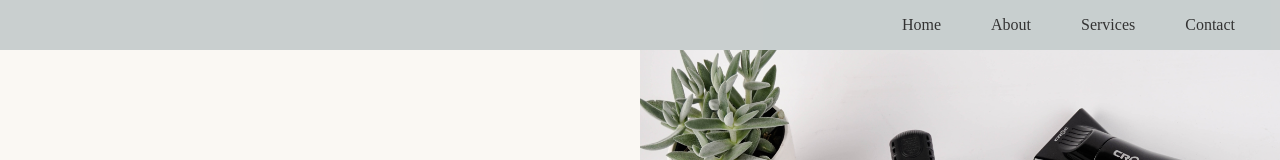
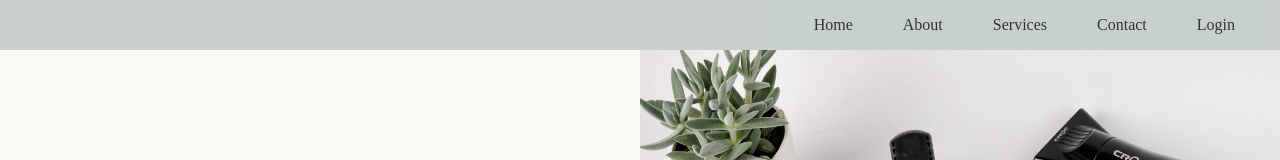
Before and after one commit to hetpatel3/test1, a plain HTML site: page index.html in a window 1280 px wide. Shown: the top 160 px of the page. Drawn offline with Linux system fonts and the light colour scheme.

Commit message:
index file changes

```diff
--- a/index.html
+++ b/index.html
@@ -16,7 +16,7 @@
                 <li><a href="About.html">About</a></li>
                 <li><a href="Services.html">Services</a></li>
                 <li><a href="Contact.html">Contact</a></li>
-
+                <li><a href="Login.html">Login</a></li>
             </ul>
         </nav>
     </header>
```
